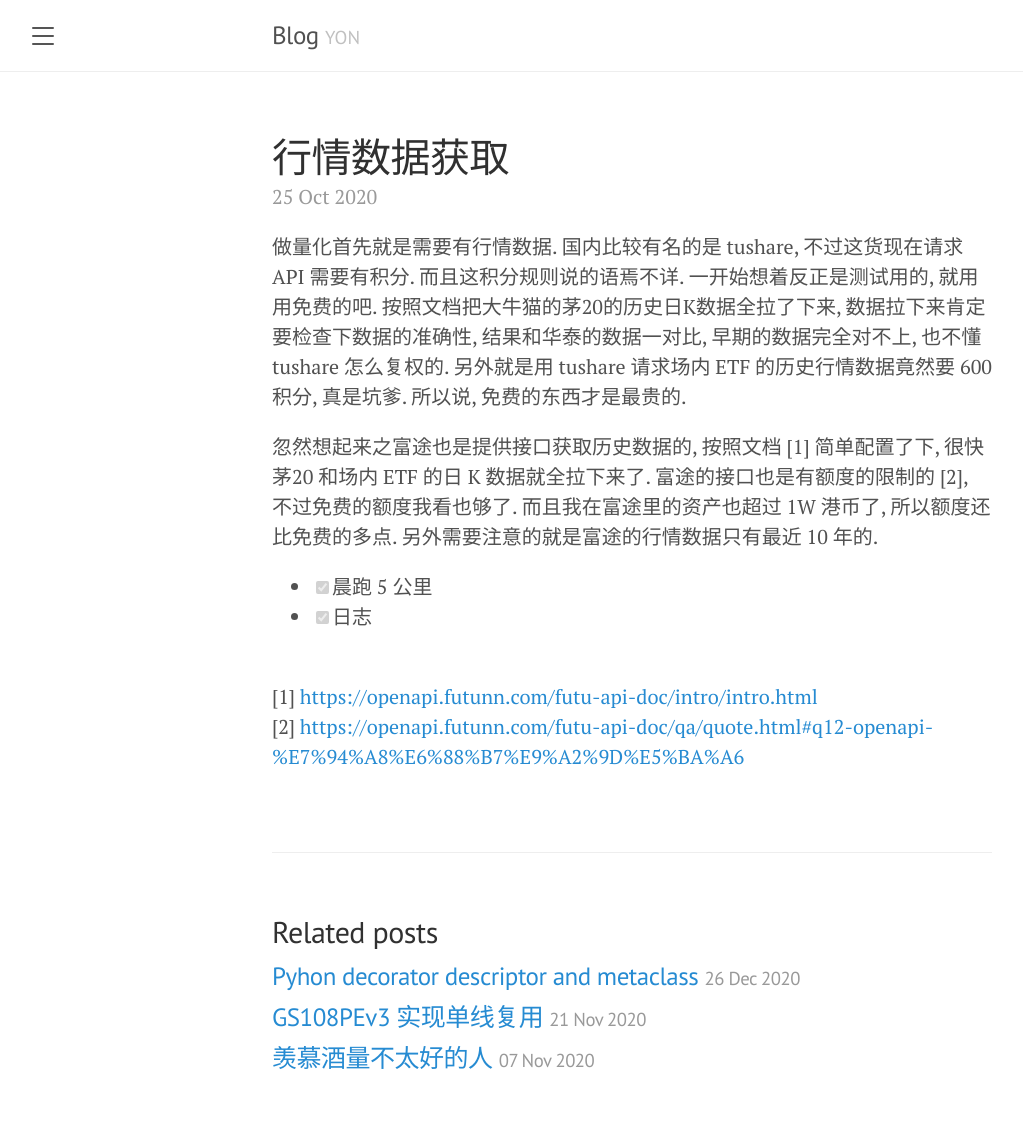
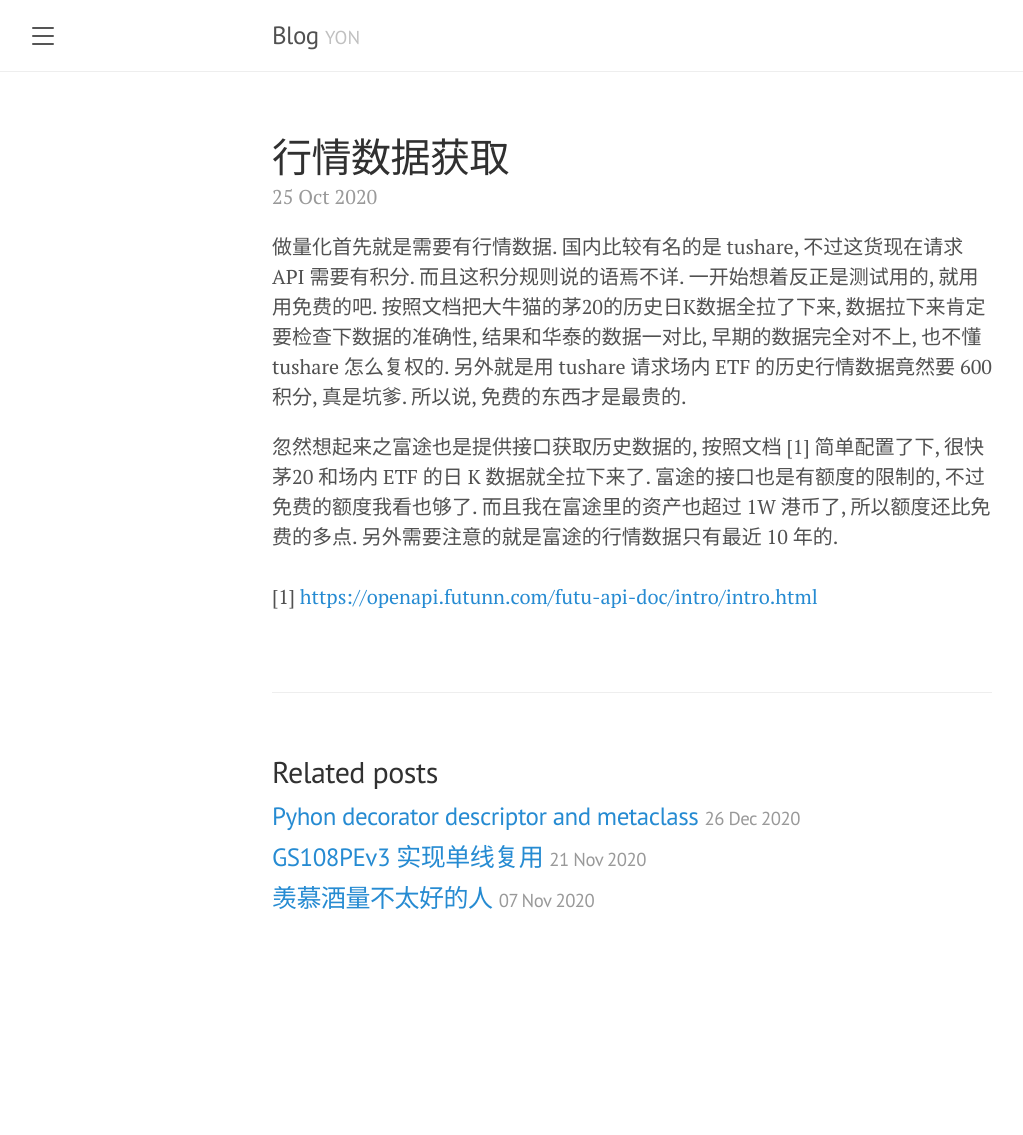
Before and after one commit to yoncise/yoncise.github.io, a Jekyll site: the page built from _posts/2020/2020-10-25-14931035.md, in a window 1280 px wide. Shown: the whole page, without its empty margins (8-1031 px from the left). Built offline with Jekyll 4.4.1, drawn with Linux system fonts in a browser that asks for light colours; after the commit the page ends 975 px from its top, so only the background shows below that.

Commit message:
sync from yuque

```diff
--- a/_posts/2020/2020-10-25-14931035.md
+++ b/_posts/2020/2020-10-25-14931035.md
@@ -4,10 +4,5 @@ title: 行情数据获取
 ---
 做量化首先就是需要有行情数据. 国内比较有名的是 tushare, 不过这货现在请求 API 需要有积分. 而且这积分规则说的语焉不详. 一开始想着反正是测试用的, 就用用免费的吧. 按照文档把大牛猫的茅20的历史日K数据全拉了下来, 数据拉下来肯定要检查下数据的准确性, 结果和华泰的数据一对比, 早期的数据完全对不上, 也不懂 tushare 怎么复权的. 另外就是用 tushare 请求场内 ETF 的历史行情数据竟然要 600 积分, 真是坑爹. 所以说, 免费的东西才是最贵的.
 
-忽然想起来之富途也是提供接口获取历史数据的, 按照文档 [1] 简单配置了下, 很快茅20 和场内 ETF 的日 K 数据就全拉下来了. 富途的接口也是有额度的限制的 [2], 不过免费的额度我看也够了. 而且我在富途里的资产也超过 1W 港币了, 所以额度还比免费的多点. 另外需要注意的就是富途的行情数据只有最近 10 年的.<br />
-
-- [x] 晨跑 5 公里
-- [x] 日志
-
-
-<br />[1] [https://openapi.futunn.com/futu-api-doc/intro/intro.html](https://openapi.futunn.com/futu-api-doc/intro/intro.html)<br />[2] [https://openapi.futunn.com/futu-api-doc/qa/quote.html#q12-openapi-%E7%94%A8%E6%88%B7%E9%A2%9D%E5%BA%A6](https://openapi.futunn.com/futu-api-doc/qa/quote.html#q12-openapi-%E7%94%A8%E6%88%B7%E9%A2%9D%E5%BA%A6)
+忽然想起来之富途也是提供接口获取历史数据的, 按照文档 [1] 简单配置了下, 很快茅20 和场内 ETF 的日 K 数据就全拉下来了. 富途的接口也是有额度的限制的, 不过免费的额度我看也够了. 而且我在富途里的资产也超过 1W 港币了, 所以额度还比免费的多点. 另外需要注意的就是富途的行情数据只有最近 10 年的.<br />
+<br />[1] [https://openapi.futunn.com/futu-api-doc/intro/intro.html](https://openapi.futunn.com/futu-api-doc/intro/intro.html)
```
